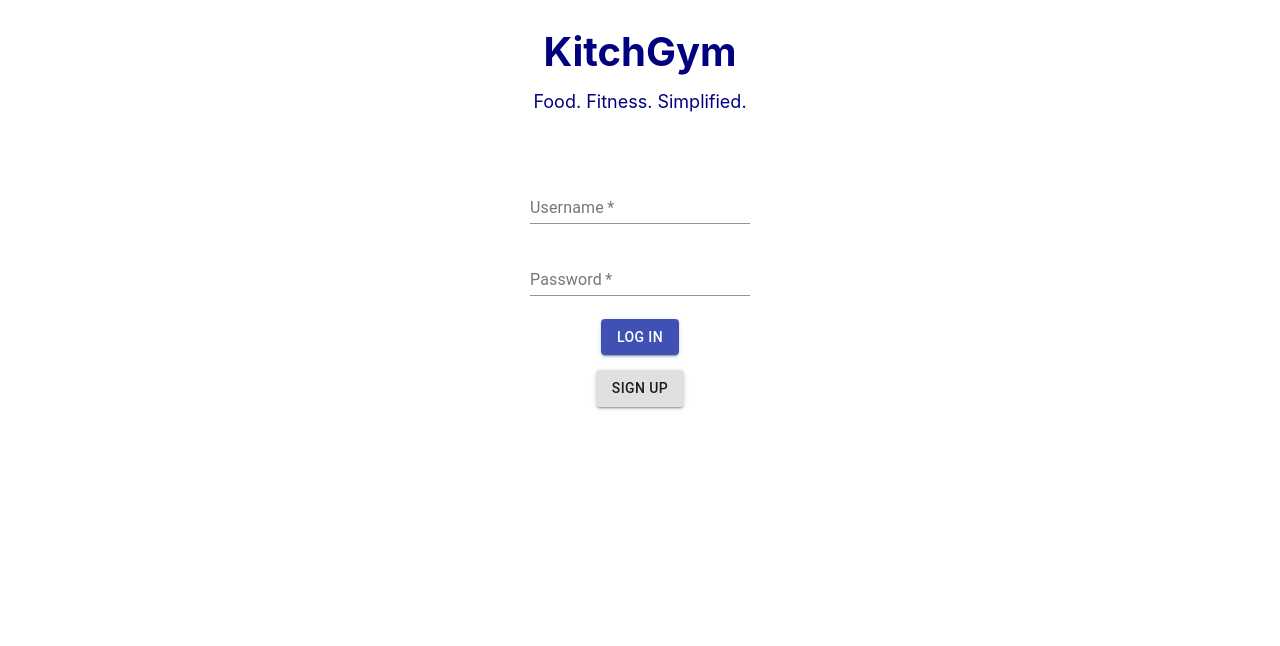
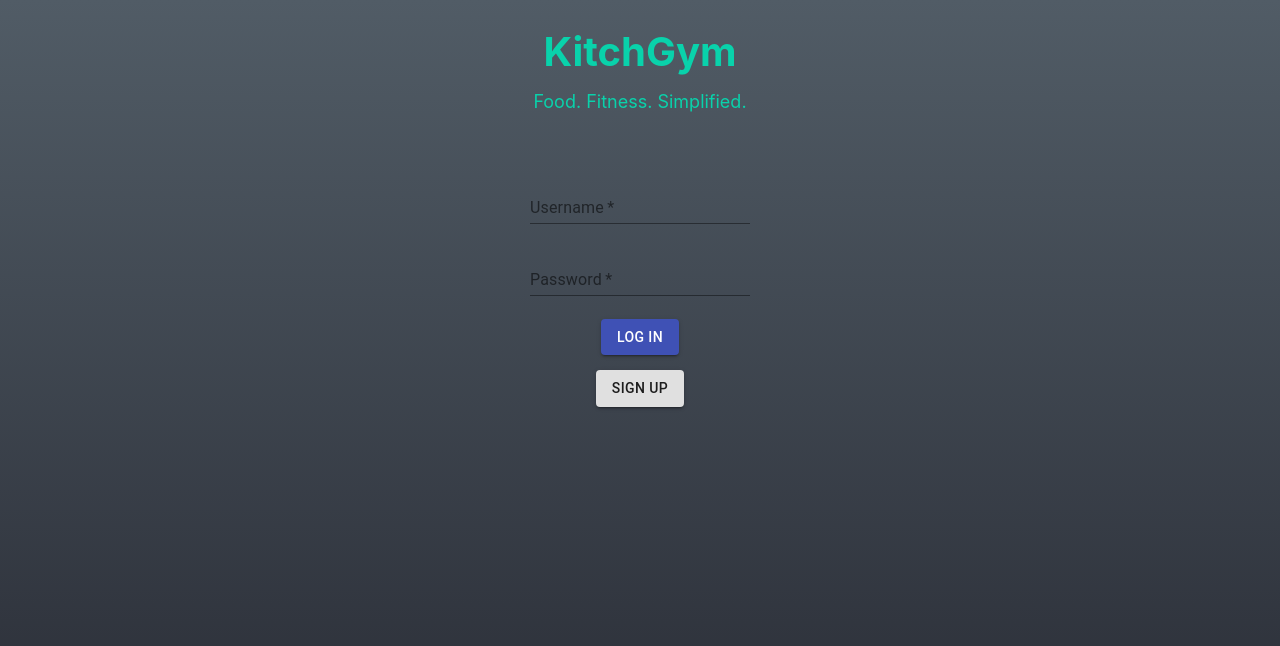
Before and after one commit to kiboone/KitchGymJS, a React (Create React App) app in the folder kitch-gym/: page / in a window 1280 px wide. Shown: the top 646 px of the page. Built offline with nearby package versions, Linux system fonts and the light colour scheme; no server answers.

Commit message:
Color Changes
Added background gradient and updated text color to match icon color palette

```diff
--- a/kitch-gym/src/App.css
+++ b/kitch-gym/src/App.css
@@ -1,6 +1,6 @@
 .App {
   text-align: center;
-  background-color: #d3d3d;
+  background-image: linear-gradient(#515c66, #282b34);
   min-height: 100vh;
 }
 
@@ -8,22 +8,23 @@
   height: 40vmin;
 }
 
+
 .App-header {
   display: flex;
   align-items: center;
   justify-content: center;
   font-size: 20px;
-  color: navy;
+  color: #09d2ab;
 }
 .App-header2 {
   position: relative;
   top: -30px;
   font-size: 18px;
-  color: navy;
+  color: #09d2ab;
 }
 
 .App-link {
-  color: #09d3ac;
+  color: #09d2ab;
 }
 
 .container {
```
